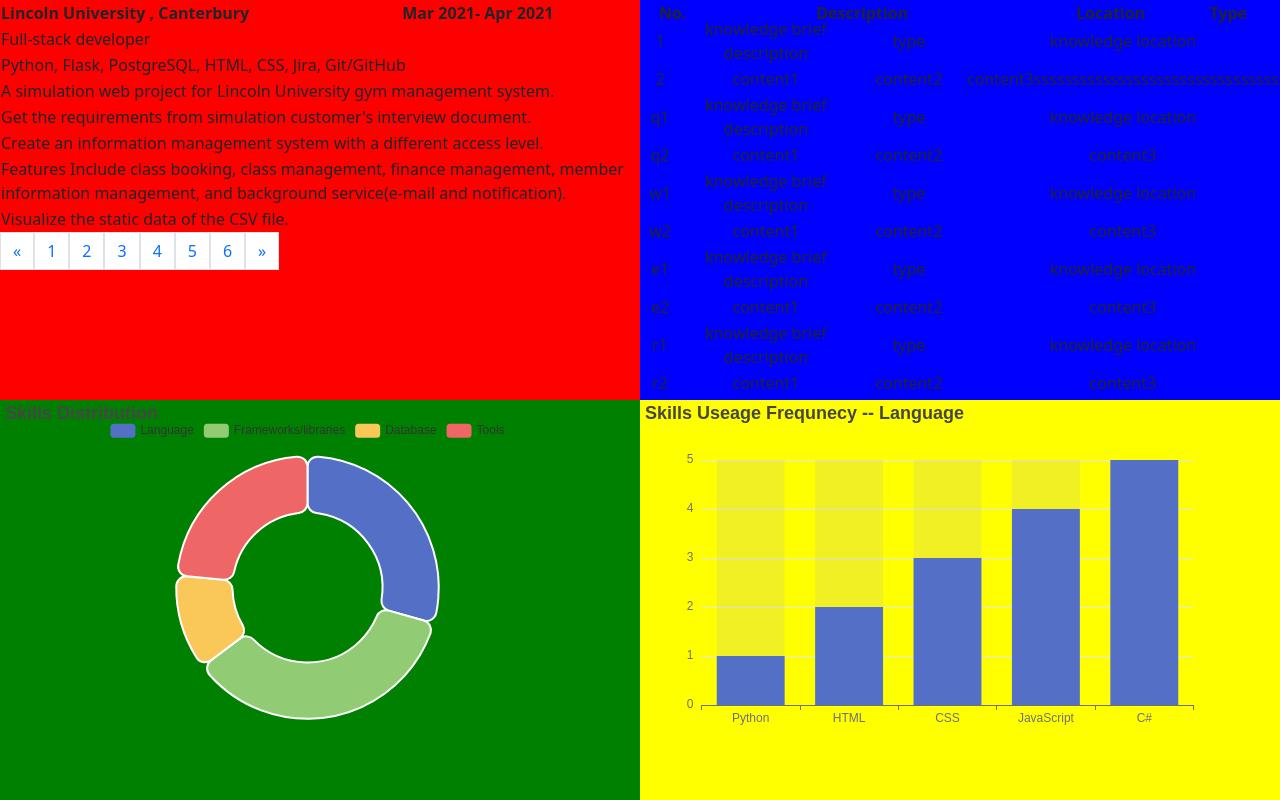
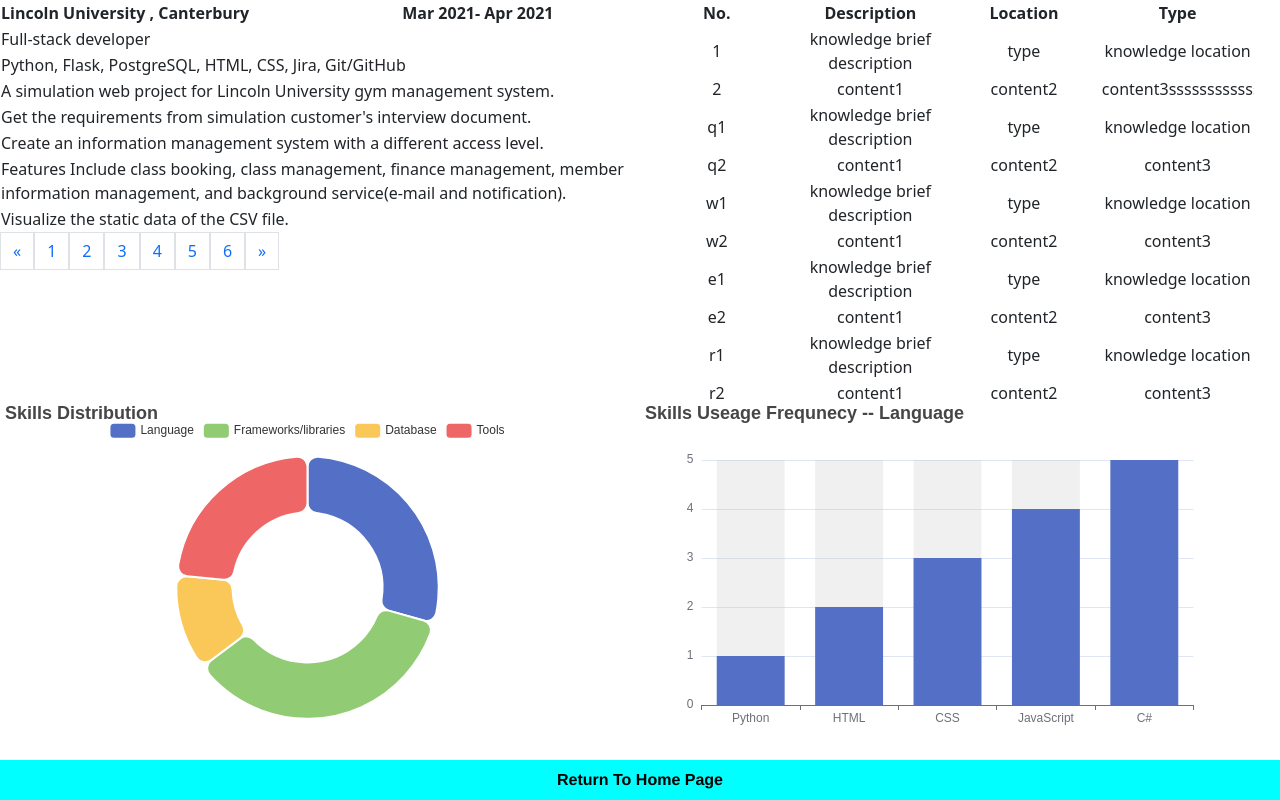
Before and after one commit to FinnHZ/pureFlaskCV, a Flask app: page /skills in a window 1280 px wide. Run offline with Flask 2, Linux system fonts and the light colour scheme.

Commit message:
fixed table head

```diff
--- a/static/css/skills.css
+++ b/static/css/skills.css
@@ -15,7 +15,7 @@ html,body{
     padding: 0;
     width: calc(50vw);
     height: calc(50vh);
-    background-color: red;
+    /* background-color: red; */
 }
 
 /* skill collection */
@@ -24,33 +24,29 @@ html,body{
     padding: 0;
     width: calc(50vw);
     height: calc(50vh);
-    background-color: blue;
+    /* background-color: gray; */
     left:calc(50vw);
 }
 
-#colTable{
-    position: absolute;
+.colTable{
     text-align: center;
     width: calc(50vw);
     border-spacing: 0px;
     border-collapse: collapse;
 }
 
-#colTr{
-    position: absolute;
+.colTr{
     box-sizing: border-box;
     table-layout: fixed;
     display: table;
     width: calc(48vw);
-    height: calc(2vh);
 }
 
-#colTBody{
-    position: absolute;
+
+.colTBody{
     display: block;
     width: calc(50vw); /* calc(100%+8px)    这里的8px是滚动条的宽度*/
     height: calc(48vh);   /* vh 等于 1% 的 视窗高度， vw 等于 1% 的 视窗宽度， 注意这里的运算符前后都必须要有空格！！！*/
-    top:calc(2vh);
     overflow-y: auto;
     -webkit-overflow-scrolling: touch;
     text-align: center;
@@ -66,8 +62,8 @@ html,body{
     position: absolute;
     padding: 0;
     width: calc(50vw);
-    height: calc(50vh);
-    background-color: green;
+    height: calc(45vh);
+    /* background-color: green; */
     top:calc(50vh);
 }
 
@@ -77,10 +73,24 @@ html,body{
     position: absolute;
     padding: 0;
     width: calc(50vw);
-    height: calc(50vh);
-    background-color: yellow;
+    height: calc(45vh);
+    /* background-color: yellow; */
     left:calc(50vw);
     top:calc(50vh);
+}
+
+
+/* returnBtn_skill */
+#returnBtn_skill{
+    position: absolute;
+    padding: 0;
+    width: calc(100vw);
+    height: calc(5vh);
+    background-color: cyan;
+    top:calc(95vh);
+    border: none;
+    font-weight: 600;
+    font-family:'Franklin Gothic Medium', 'Arial Narrow', Arial, sans-serif
 }
 
 
--- a/templates/skills.html
+++ b/templates/skills.html
@@ -60,26 +60,26 @@
                 </ul>
             </nav>
         </div>
-<!-- ????????????????????????????????????????????????????????? how to solve the head can't match the body problem-->
+
         <div id="skillsCollection">
-            <table id="colTable">
+            <table class="colTable">
                 <thead>
-                    <tr id="colTr"><th style="width:calc(5vw); text-align: center;">No.</th><th style="width:calc(24vw); text-align: center;">Description</th><th style="width:calc(14vw)">Location</th><th style="width:calc(4vw)">Type</th></tr>
+                    <tr class="colTr"><th>No.</th><th>Description</th><th>Location</th><th>Type</th></tr>
                 </thead>
-                <tbody id="colTBody">
+                <tbody class="colTBody">
                     {% for item in colKnowledges %}
-                        <tr><td style="position:relative; width:calc(5vw); text-align: center; overflow: hidden;">{{item[0]}}</td><td style="position:relative; width:calc(25vw); text-align: center; overflow: hidden">{{item[1]}}</td><td style="position:relative; width:calc(15vw); text-align: center; overflow: hidden">{{item[2]}}</td><td style="position:relative; width:calc(5vw); text-align: center; overflow-x: hidden">{{item[3]}}</td></tr>
+                        <tr class="colTr"><td>{{item[0]}}</td><td style="overflow-x: scroll;">{{item[1]}}</td><td style="overflow-x: scroll;">{{item[2]}}</td><td style="overflow-x: scroll;">{{item[3]}}</td></tr>
                     {% endfor %}
                 </tbody>
             </table>
         </div>
-<!-- ????????????????????????????????????????????????????????? -->
+
         <div id="skillsDistirbution">
-            <div id="distribution" style="width:calc(48vw); height: calc(48vh);"></div>
+            <div id="distribution" style="width:calc(48vw); height: calc(45vh);"></div>
         </div>
 
         <div id="skillsDetail">
-            <div id="detailChart" style="width:calc(48vw); height: calc(48vh);"></div>
+            <div id="detailChart" style="width:calc(48vw); height: calc(45vh);"></div>
             <script type="text/javascript">
                 //！！！！ 下面两句是将flask端传过来的JSON数据转化为js可以使用的数据类型的两种不同方式，为了方便复习，这里针对同一个效果运用了两种不同的方式！！！！！！！！
                 const detailChartInfo = eval('(' + '{{skillsDetail|safe}}' + ')');   //{{flaskJson变量名|safe}} 这个可以把flask传过来的 JSON变量在不转码的情况变成JSON字符串，然后eval（'(' + JSON字符串 + ')'） 可以将JSON字符串转回它原本的形式（object、array....）
@@ -89,6 +89,8 @@
                 distributionDetailMap(detailChartInfo["Language"]);
             </script>
         </div>
+
+        <button id="returnBtn_skill">Return To Home Page</button>
 
     </div>
 
```
